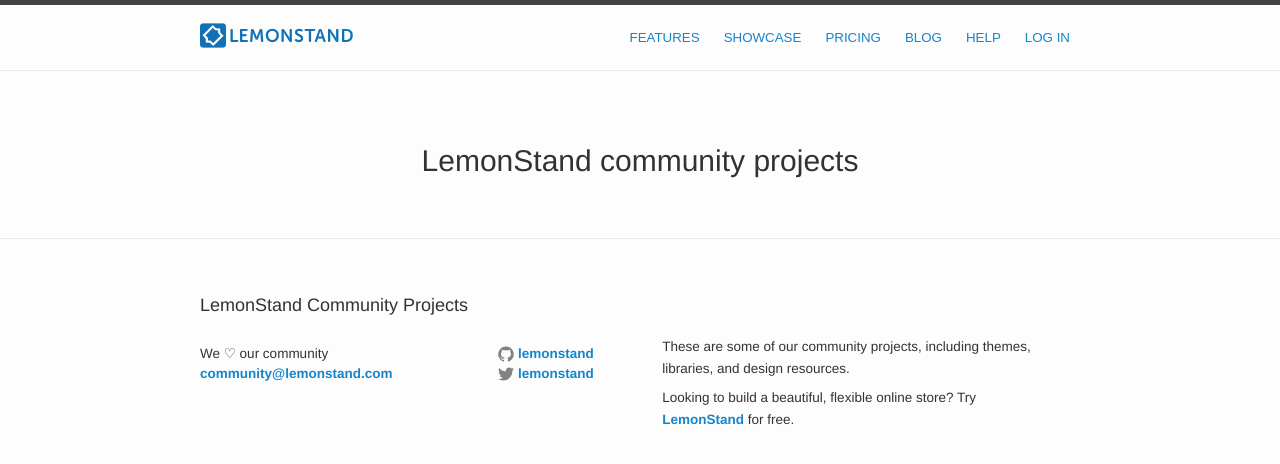
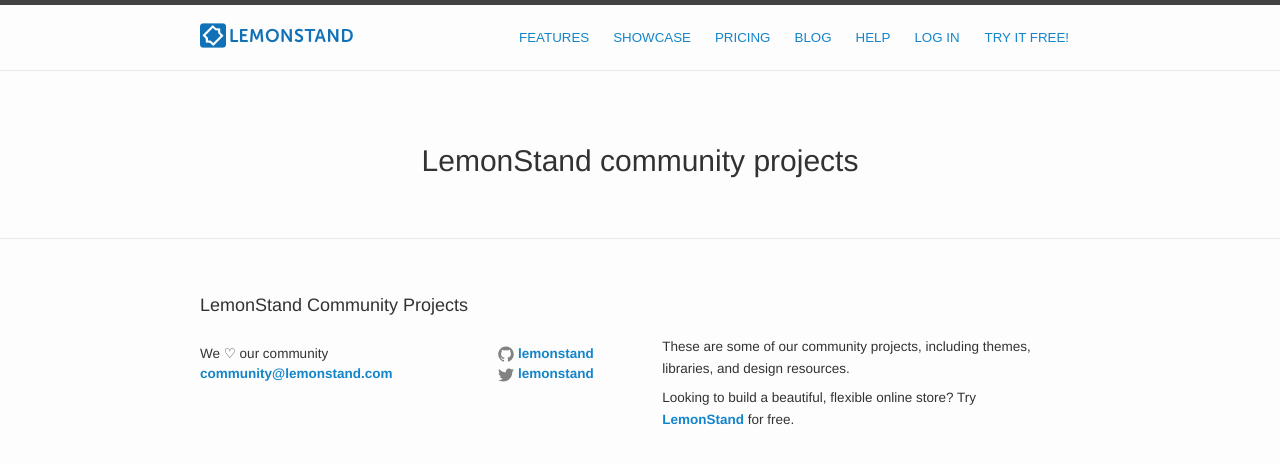
Before and after one commit to lemonstand/lemonstand.github.com, a Jekyll site: the page built from index.html, in a window 1280 px wide. Shown: the top 464 px of the page. Built offline with Jekyll 4.4.1, drawn with Linux system fonts in a browser that asks for light colours; nearby versions of some CDN libraries.

Commit message:
Adds trial button.

```diff
--- a/_includes/menu.html
+++ b/_includes/menu.html
@@ -6,4 +6,6 @@
     <a href="https://lemonstand.com/features">Blog</a>
     <a href="https://lemonstand.com/features">Help</a>
     <a href="https://lemonstand.com/features">Log in</a>
+
+    <a href="https://lemonstand.com/start-trial" class="btn btn-trial">Try it free!</a>
 </nav>
```
